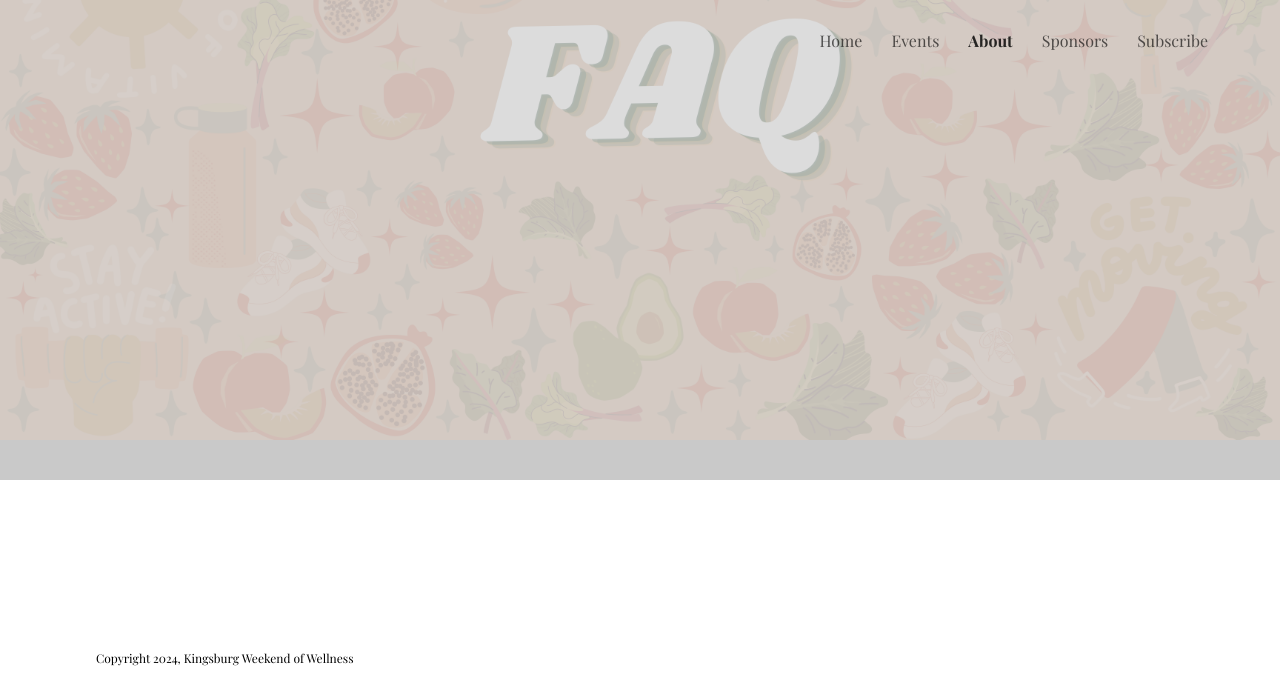
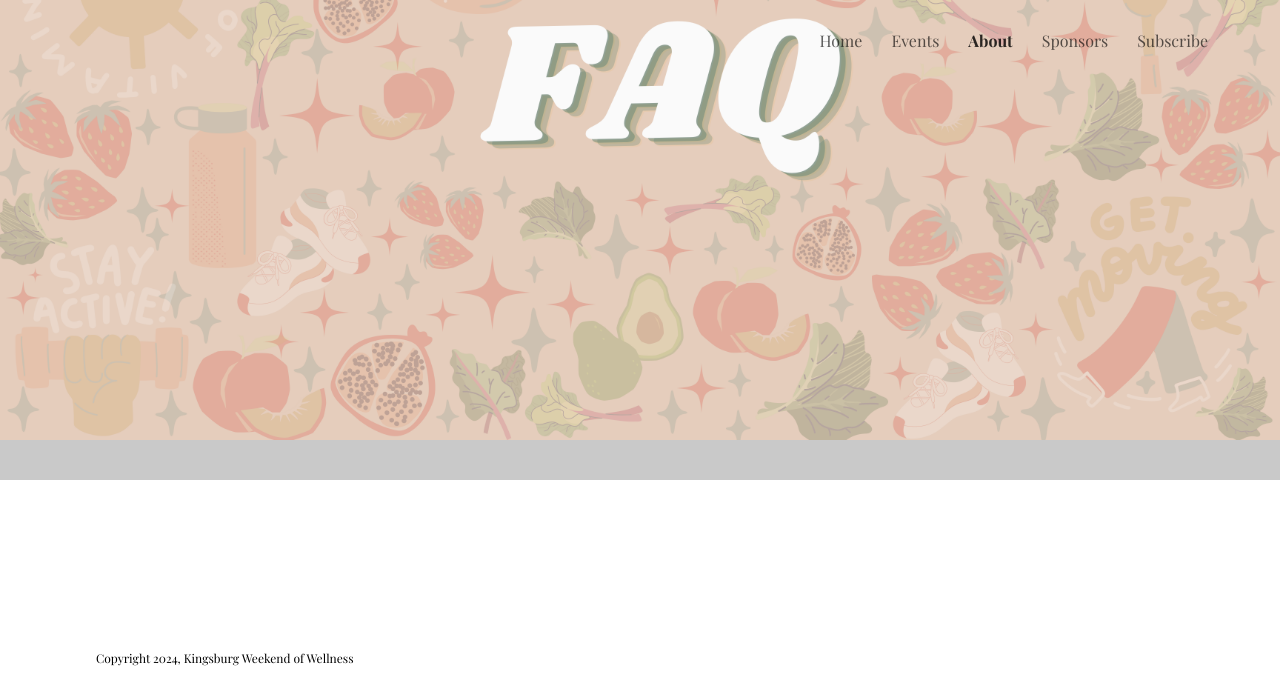
Before and after one commit to BlackCubes/weekend-of-wellness, a Django app: page /about/faq/ in a window 1280 px wide. Shown: the top 680 px of the page. Run offline with Django 5.2, Linux system fonts and the light colour scheme; some web fonts are replaced.

Commit message:
change styles

```diff
--- a/static/css/style.css
+++ b/static/css/style.css
@@ -189,7 +189,7 @@ p {
 
 .banner img {
   width: 100%;
-  opacity: 0.4;
+  /* opacity: 0.4; */
   transform: translateY(-200px);
 }
 
```
